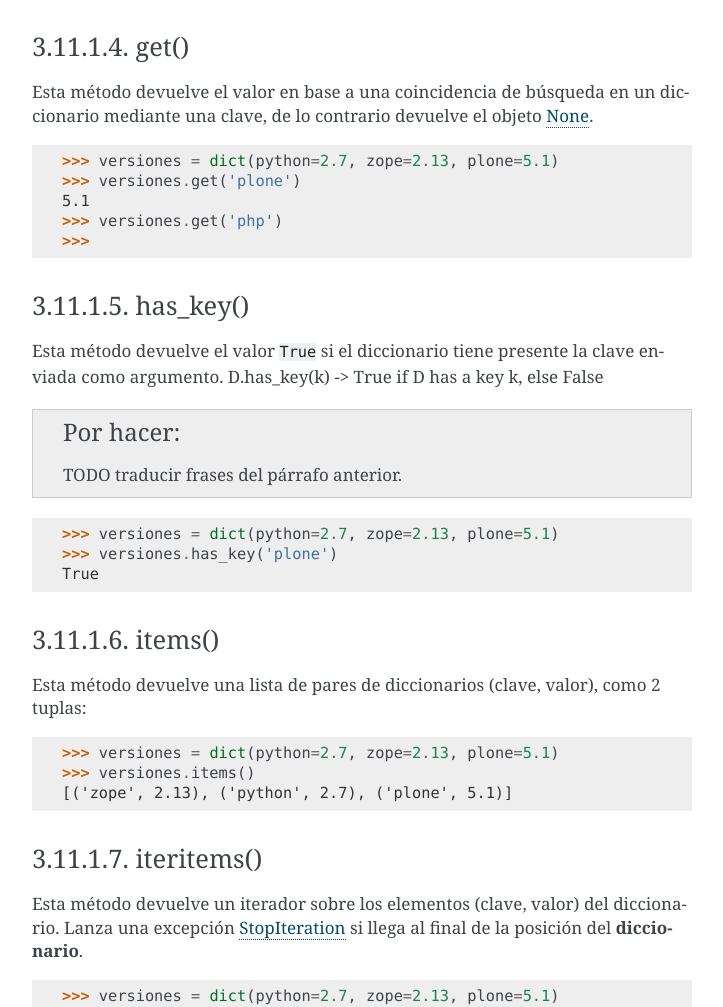
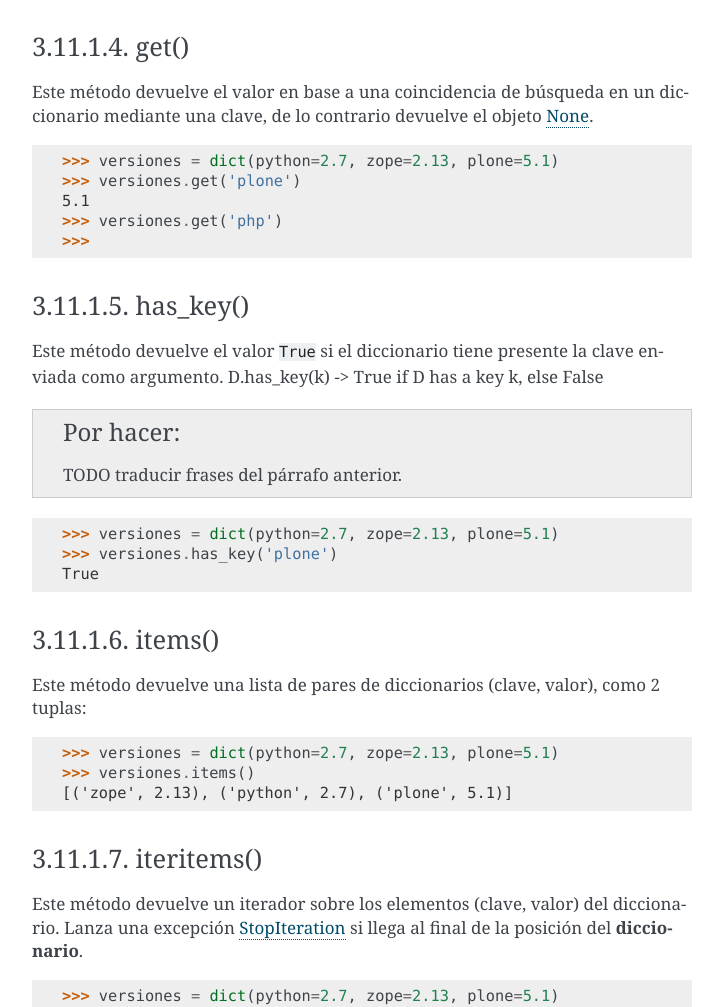
Before and after one commit to macagua/entrenamiento.python_basico, a Sphinx documentation site: the page built from source/leccion3/tipo_diccionarios.rst, in a window 1280 px wide and 1400 px high, scrolled down 1991 px. Shown: the part 180-1187 px from the top of the window, without its empty margins (388-1111 px from the left). Built offline with Sphinx 7.4.7, drawn with Linux system fonts in a browser that asks for light colours; some of the changed text lies outside the part shown.

```diff
--- a/source/leccion3/tipo_diccionarios.rst
+++ b/source/leccion3/tipo_diccionarios.rst
@@ -15,7 +15,7 @@ El diccionario, define una relación uno a uno entre claves y valores.
 +-----------+----------+---------------------+----------------------------------+
 
 Un objeto *mapping* mapea valores *hashable* a objetos arbitrariamente. Los objetos
-Mapeos son objetos mutable. El *diccionario* es el único tipo de mapeo estándar
+Mapeos son objetos mutable. El **diccionario** es el único tipo de mapeo estándar
 actual. Para otro contenedores ver los integrados en las clases ":ref:`lista <python_list>`",
 ":ref:`conjuntos <python_set>`", y ":ref:`tupla <python_tuple>`", y el modulo
 "``collections``".
@@ -82,7 +82,7 @@ continuación:
 clear()
 ~~~~~~~
 
-Esta método remueve todos los elementos desde el **diccionario**.
+Este método remueve todos los elementos desde el **diccionario**.
 
 ::
 
@@ -99,7 +99,7 @@ Esta método remueve todos los elementos desde el **diccionario**.
 copy()
 ~~~~~~
 
-Esta método devuelve una copia superficial del tipo **diccionario**:
+Este método devuelve una copia superficial del tipo **diccionario**:
 
 ::
 
@@ -132,7 +132,7 @@ v por defecto es None.
 get()
 ~~~~~
 
-Esta método devuelve el valor en base a una coincidencia de búsqueda en un diccionario
+Este método devuelve el valor en base a una coincidencia de búsqueda en un diccionario
 mediante una clave, de lo contrario devuelve el objeto :ref:`None <python_obj_none>`.
 
 ::
@@ -149,7 +149,7 @@ mediante una clave, de lo contrario devuelve el objeto :ref:`None <python_obj_no
 has_key()
 ~~~~~~~~~
 
-Esta método devuelve el valor ``True`` si el diccionario tiene presente la clave
+Este método devuelve el valor ``True`` si el diccionario tiene presente la clave
 enviada como argumento. D.has_key(k) -> True if D has a key k, else False
 
 .. todo:: TODO traducir frases del párrafo anterior.
@@ -166,7 +166,7 @@ enviada como argumento. D.has_key(k) -> True if D has a key k, else False
 items()
 ~~~~~~~
 
-Esta método devuelve una lista de pares de diccionarios (clave, valor), como 2 tuplas:
+Este método devuelve una lista de pares de diccionarios (clave, valor), como 2 tuplas:
 
 ::
 
@@ -180,7 +180,7 @@ Esta método devuelve una lista de pares de diccionarios (clave, valor), como 2
 iteritems()
 ~~~~~~~~~~~
 
-Esta método devuelve un iterador sobre los elementos (clave, valor) del diccionario.
+Este método devuelve un iterador sobre los elementos (clave, valor) del diccionario.
 Lanza una excepción :ref:`StopIteration <python_exception_stopiteration>` si llega al
 final de la posición del **diccionario**.
 
@@ -215,7 +215,7 @@ final de la posición del **diccionario**.
 iterkeys()
 ~~~~~~~~~~
 
-Esta método devuelve un iterador sobre las claves del diccionario. Lanza una
+Este método devuelve un iterador sobre las claves del diccionario. Lanza una
 excepción :ref:`StopIteration <python_exception_stopiteration>` si llega al final de
 la posición del **diccionario**.
 
@@ -250,7 +250,7 @@ la posición del **diccionario**.
 itervalues()
 ~~~~~~~~~~~~
 
-Esta método devuelve un iterador sobre los valores del diccionario. Lanza una
+Este método devuelve un iterador sobre los valores del diccionario. Lanza una
 excepción :ref:`StopIteration <python_exception_stopiteration>` si llega al final de
 la posición del **diccionario**.
 
@@ -285,7 +285,7 @@ la posición del **diccionario**.
 keys()
 ~~~~~~
 
-Esta método devuelve una lista de las claves del diccionario:
+Este método devuelve una lista de las claves del diccionario:
 
 ::
 
@@ -299,7 +299,7 @@ Esta método devuelve una lista de las claves del diccionario:
 pop()
 ~~~~~
 
-Esta método remueve específicamente una clave de **diccionario** y devuelve valor
+Este método remueve específicamente una clave de **diccionario** y devuelve valor
 correspondiente. Lanza una excepción :ref:`KeyError <python_exception_keyerror>`
 si la **clave** no es encontrada.
 
@@ -323,11 +323,9 @@ si la **clave** no es encontrada.
 popitem()
 ~~~~~~~~~
 
-Esta método remueve y devuelve algún par (clave, valor) del **diccionario** como
-una 2-tuple. Lanza una excepción :ref:`KeyError <python_exception_keyerror>` si
+Este método remueve y devuelve algún par (clave, valor) del **diccionario** como
+una 2 tuplas. Lanza una excepción :ref:`KeyError <python_exception_keyerror>` si
 el **diccionario** esta vació.
-
-.. todo:: TODO traducir frases del párrafo anterior.
 
 ::
 
@@ -357,10 +355,16 @@ el **diccionario** esta vació.
 setdefault()
 ~~~~~~~~~~~~
 
-Esta método devuelve el valor producido por el método integrado ``get()``, también
-D.setdefault(k[,d]) -> D.get(k,d), also set D[k]=d if k not in D.
+Este método es similar a :ref:`get(key, default) <python_dict_mtd_get>`, pero además
+asigna la clave ``key`` al valor por ``default`` si no se encuentra en el diccionario.
 
-.. todo:: TODO traducir frases del párrafo anterior.
+::
+
+    D.setdefault(key[,default])
+
+Este método devuelve el valor producido por el método integrado
+:ref:`get() <python_dict_mtd_get>`, también define ``default`` para la clave del
+**diccionario** si la clave no esta en el diccionario.
 
 .. todo:: TODO terminar de escribir la explicación del del método.
 
@@ -401,7 +405,7 @@ En otro caso, esto es lo seguido por: ``for k in F: D[k] = F[k]``
 values()
 ~~~~~~~~
 
-Esta método devuelve una lista de los valores del diccionario:
+Este método devuelve una lista de los valores del diccionario:
 
 ::
 
@@ -415,7 +419,7 @@ Esta método devuelve una lista de los valores del diccionario:
 viewitems()
 ~~~~~~~~~~~
 
-Esta método devuelve un objeto como un conjunto mutable proveyendo una vista en los
+Este método devuelve un objeto como un conjunto mutable proveyendo una vista en los
 elementos del diccionario:
 
 ::
@@ -436,7 +440,7 @@ elementos del diccionario:
 viewkeys()
 ~~~~~~~~~~
 
-Esta método devuelve un objeto proveyendo una vista de las claves del *diccionario*.
+Este método devuelve un objeto proveyendo una vista de las claves del **diccionario**.
 
 ::
 
@@ -456,7 +460,7 @@ Esta método devuelve un objeto proveyendo una vista de las claves del *dicciona
 viewvalues()
 ~~~~~~~~~~~~
 
-Esta método devuelve un objeto proveyendo una vista de los valores del *diccionario*.
+Este método devuelve un objeto proveyendo una vista de los valores del **diccionario**.
 
 ::
 
--- a/source/leccion3/tipo_tuplas.rst
+++ b/source/leccion3/tipo_tuplas.rst
@@ -25,7 +25,7 @@ El objeto de tipo *tupla* integra una serie de métodos integrados a continuaci
 count()
 ~~~~~~~
 
-Esta método recibe un elemento como argumento, y cuenta la cantidad de veces que
+Este método recibe un elemento como argumento, y cuenta la cantidad de veces que
 aparece en la tupla.
 
 ::
@@ -45,7 +45,7 @@ index()
 ~~~~~~~
 
 Comparte el mismo método :ref:`index() <python_list_mtd_index>` del tipo lista.
-Esta método recibe un elemento como argumento, y devuelve el índice de su primera
+Este método recibe un elemento como argumento, y devuelve el índice de su primera
 aparición en la tupla.
 
 ::
```
Also changed, not shown: source/leccion3/tipo_conjuntos.rst (+17 -17 lines), source/leccion3/tipo_listas.rst (+9 -9 lines).
